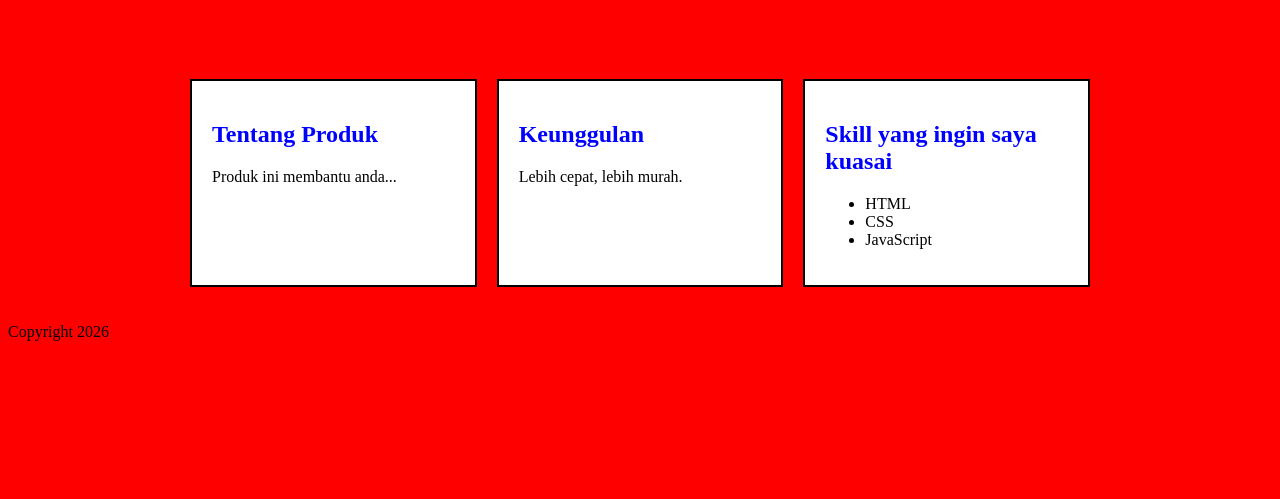
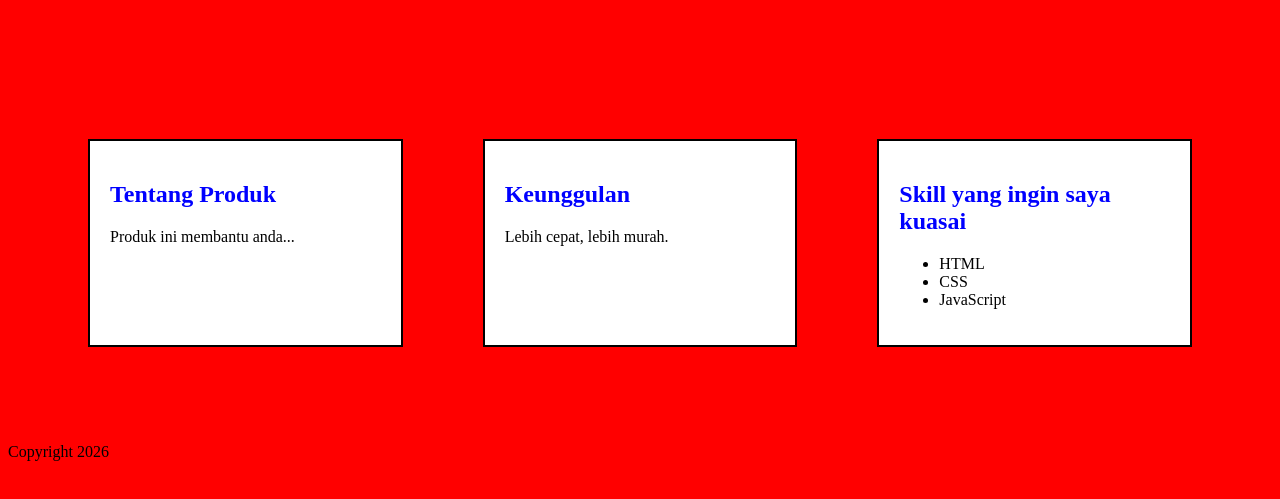
Before and after one commit to Xun-Fengstian/belajar, a plain HTML site: page index.html in a window 1280 px wide. Shown: the part 61-560 px from the top of the page. Drawn offline with Linux system fonts and the light colour scheme.

Commit message:
Update container styles for layout adjustments

```diff
--- a/index.html
+++ b/index.html
@@ -16,10 +16,10 @@ color:blue;
 
 .container{
 display:flex;
-gap:20px;
-max-width:900px;
+gap:80px;
+max-width:1500px;
 margin:auto;
-padding:20px;
+padding:80px;
 }
 
 section{
```
